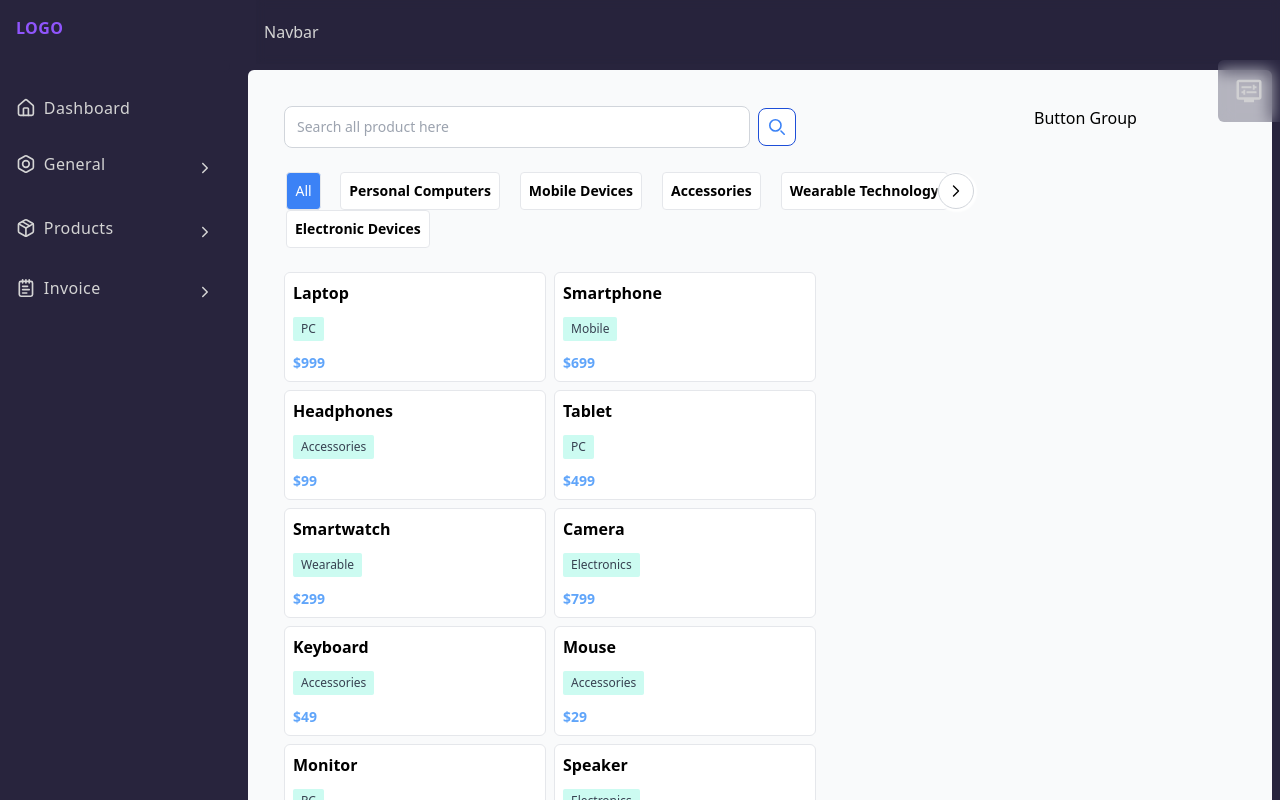
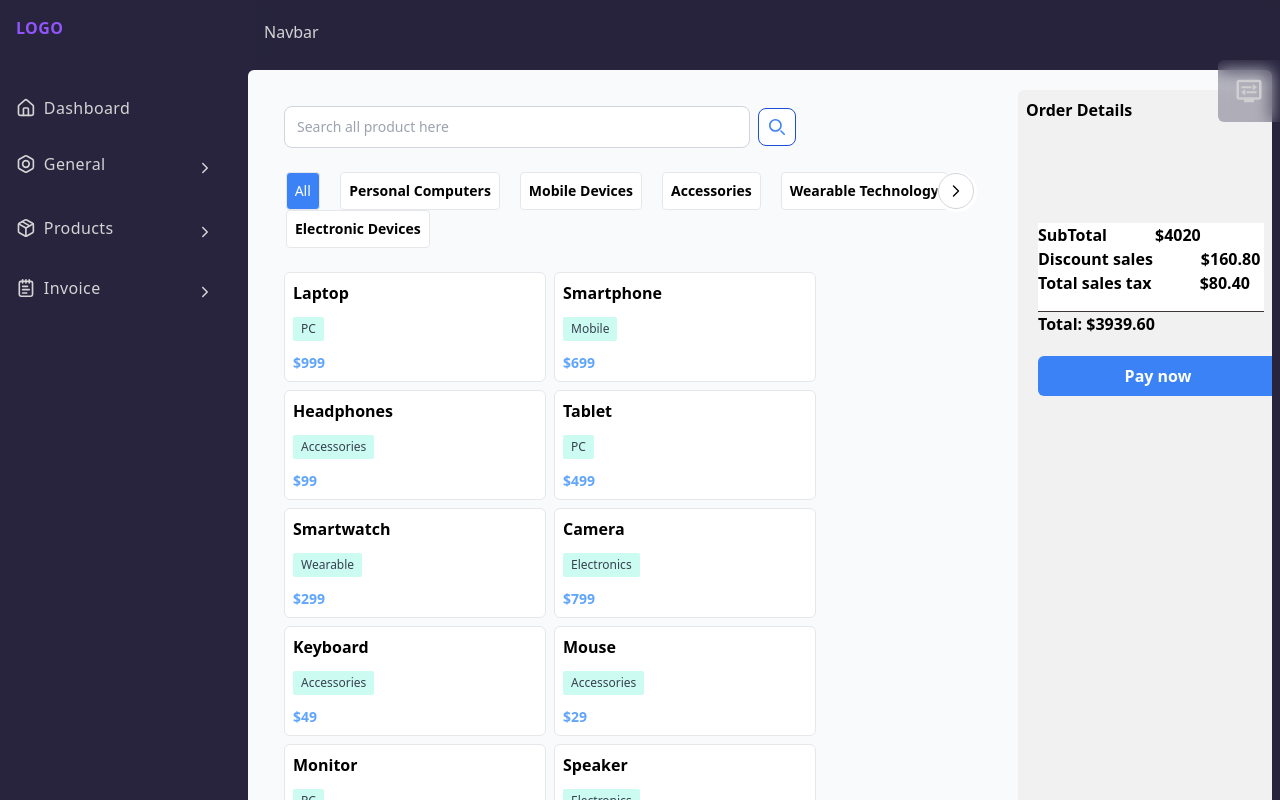
Before and after one commit to one-project-one-month/pos_frontend_react, a React (Vite) app: page /invoice/add in a window 1280 px wide. Built offline with nearby package versions, Linux system fonts and the light colour scheme; data requests are answered from the project's data file.

Commit message:
discount and tax in invoice

```diff
--- a/src/Pages/Invoice/AddNewInvoice.jsx
+++ b/src/Pages/Invoice/AddNewInvoice.jsx
@@ -1,38 +1,40 @@
-import "./invoice.css";
-import { useState,useEffect} from "react";
-import { useLocation, useNavigate } from "react-router-dom";
-import axios from "axios"
+import React, { useState, useEffect } from "react";
+import { useLocation, useNavigate, useParams } from "react-router-dom";
+import axios from "axios";
 import Carousel from "./slider";
-import { useParams } from "react-router-dom";
 import SearchInput from "./SearchInput";
 import Allproducts from "./Allproducts";
 
 const AddNewInvoice = () => {
     const [productName, setProductName] = useState("");
-    const [datas, setDatas] = useState("");
-    const [categories,setCategories] = useState(null);
+    const [datas, setDatas] = useState([]);
+    const [categories, setCategories] = useState(null);
     const location = useLocation();
     const params = new URLSearchParams(location.search);
-    const searchValue = params.get('search');
+    const searchValue = params.get("search");
     const navigate = useNavigate();
-    const {code : item} = useParams();
+    const { code: item } = useParams();
+    const [subtotal, setSubtotal] = useState(0);
+
+    {/**discount and tax */}
+    const discountPercentage = 4;
+    const taxPercentage = 2;
 
     const searchHandler = () => {
-        navigate('/invoice/add?search=' + productName);
+        navigate("/invoice/add?search=" + productName);
     };
 
     const fetchData = async (url, updateData) => {
         try {
             const { data } = await axios.get(url);
             updateData(data);
-        }
-        catch (error) {
+        } catch (error) {
             console.error(error);
         }
     };
 
     useEffect(() => {
-        let url = 'http://localhost:3000/products';
+        let url = "http://localhost:3000/products";
         const queryParams = [];
 
         if (searchValue) {
@@ -44,34 +46,70 @@ const AddNewInvoice = () => {
         }
 
         if (queryParams.length > 0) {
-            url += `?q=${queryParams.join('&')}`;
+            url += `?q=${queryParams.join("&")}`;
         }
 
         fetchData(url, setDatas);
-
     }, [searchValue, item]);
 
     useEffect(() => {
-        const url = 'http://localhost:3000/productCategories';
-        fetchData(url, setCategories,
-        // "Product categories fetched successfully!", "Failed to fetch product categories!"
-        );
+        const url = "http://localhost:3000/productCategories";
+        fetchData(url, setCategories);
     }, []);
+
+    // Calculate subtotal
+    useEffect(() => {
+        if (datas && datas.length > 0) {
+            const subTotal = datas.reduce((acc, curr) => acc + curr.price, 0);
+            setSubtotal(subTotal);
+        }
+    }, [datas]);
+
+    // Calculate discount
+    const discountAmount = (subtotal * discountPercentage) / 100;
+
+    // Calculate total tax
+    const taxAmount = (subtotal * taxPercentage) / 100;
+
+    // Calculate total amount
+    const totalAmount = subtotal - discountAmount + taxAmount;
 
     return (
         <div className="absolute h-full w-[80%] right-2 top-[70px]">
-        <section className=" InvoiceSection flex gap-3 overflow-hidden rounded-md bg-gray-50 h-[100vh] p-5">
+            <section className="InvoiceSection flex gap-3 overflow-hidden rounded-md bg-gray-50 h-[100vh] p-5">
                 <div className="rounded-md p-4 w-[75%] h-fit">
-
-                <SearchInput productName={productName} setProductName={setProductName} searchHandler={searchHandler}/>
-
-                <Carousel categories={categories} item={item}/>
-
-                <Allproducts datas={datas}/>
+                    <SearchInput productName={productName} setProductName={setProductName} searchHandler={searchHandler} />
+                    <Carousel categories={categories} item={item} />
+                    <Allproducts datas={datas} />
                 </div>
 
-            <div className="InvoiceCard  flex rounded-md p-4 w-[25%] h-[200px] ">
-                Button Group
+                <div className="InvoiceCard bg-[#f1f1f1] flex flex-col rounded-md w-[27%] h-[100%]">
+                    <h1 className="font-bold px-2 py-2">Order Details</h1>
+                    <div>
+                        {datas.map((item, index) => (
+                            <div key={index}>{/* Render the item details here */}</div>
+                        ))}
+                    </div>
+                    <div className="flex flex-col font-bold mx-5 mt-[35%]">
+                        <div className="border-b border-[#3d3636] bg-white w-[52] pb-4">
+                            <div>
+                                <h3 className="inline-block mr-[3rem]">SubTotal</h3>
+                                <span>${subtotal}</span>
+                            </div>
+                            <div>
+                                <h3 className="inline-block mr-[3rem]">Discount sales</h3>
+                                <span>${discountAmount.toFixed(2)}</span>
+                            </div>
+                            <div>
+                                <h3 className="inline-block mr-[3rem]">Total sales tax</h3>
+                                <span>${taxAmount.toFixed(2)}</span>
+                            </div>
+                        </div>
+                        <div>
+                            <h3 className="inline-block mr-[3rem]">Total: ${totalAmount.toFixed(2)}</h3>
+                            <span><button className="bg-blue-500 text-white mr-10 py-2 rounded-md w-[15rem] mt-5">Pay now</button></span>
+                        </div>
+                    </div>
                 </div>
             </section>
         </div>
```
Lines whose indentation alone changed are shown as unchanged.
